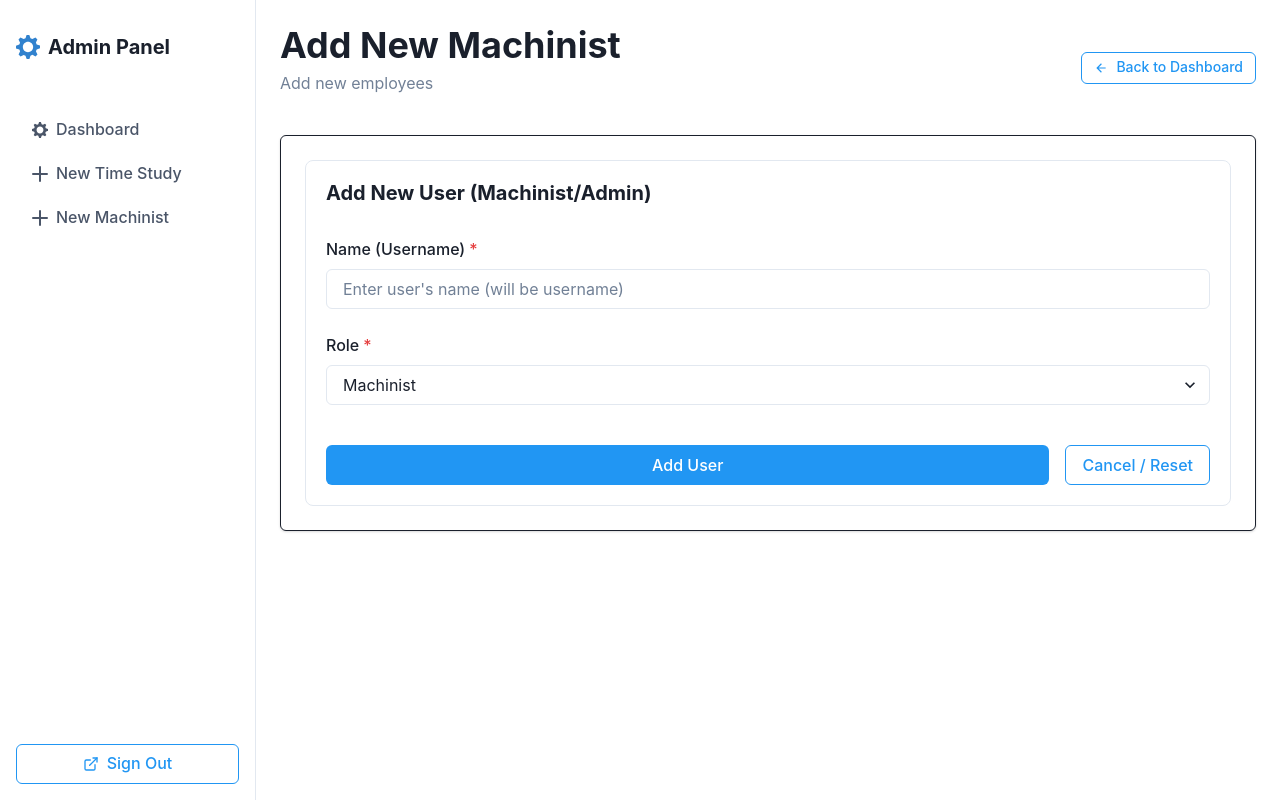
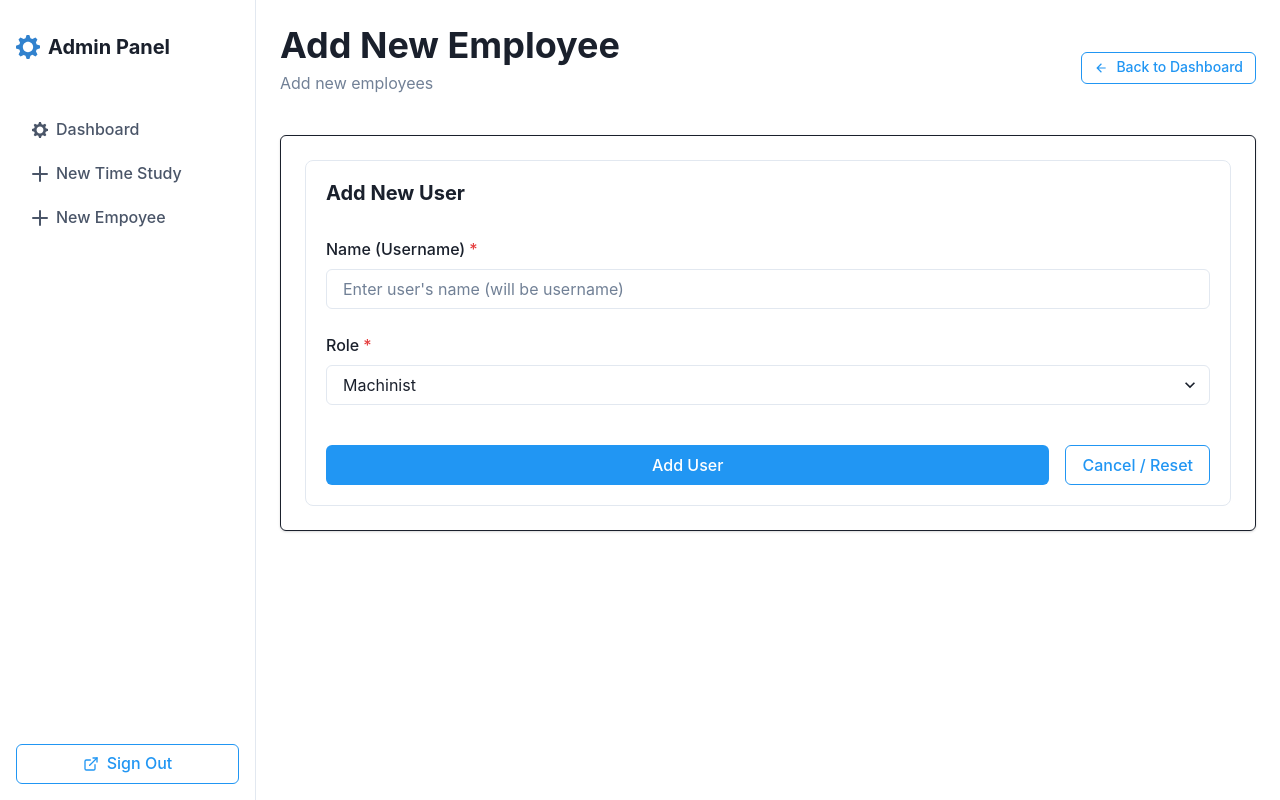
Before and after one commit to mollysandler/TimeStudy, a React (Vite) app in the folder time-study-app/: page /admin/machinist/new in a window 1280 px wide. Built offline with nearby package versions, Linux system fonts and the light colour scheme.

Commit message:
new machinist -> new user

```diff
--- a/time-study-app/src/components/admin/admin-sidebar.jsx
+++ b/time-study-app/src/components/admin/admin-sidebar.jsx
@@ -54,7 +54,7 @@ export function AdminSidebar() {
             leftIcon={<AddIcon />}
             w="full"
           >
-            New Machinist
+            New Empoyee
           </Button>
         </Link>
 
--- a/time-study-app/src/components/admin/machinist-form.jsx
+++ b/time-study-app/src/components/admin/machinist-form.jsx
@@ -104,7 +104,7 @@ export function MachinistForm() {
         borderRadius="lg"
       >
         <Heading size="md" mb={2}>
-          Add New User (Machinist/Admin)
+          Add New User
         </Heading>
         <FormControl
           isRequired
--- a/time-study-app/src/pages/admin/NewMachinistPage.jsx
+++ b/time-study-app/src/pages/admin/NewMachinistPage.jsx
@@ -8,7 +8,7 @@ export default function NewMachinistPage() {
   return (
     <VStack spacing={6} align="stretch">
       <Flex justifyContent="space-between" alignItems="center">
-        <PageHeader title="Add New Machinist" description="Add new employees" />
+        <PageHeader title="Add New Employee" description="Add new employees" />
         <Link to="/admin">
           <Button leftIcon={<ArrowBackIcon />} variant="outline" size="sm">
             Back to Dashboard
```
